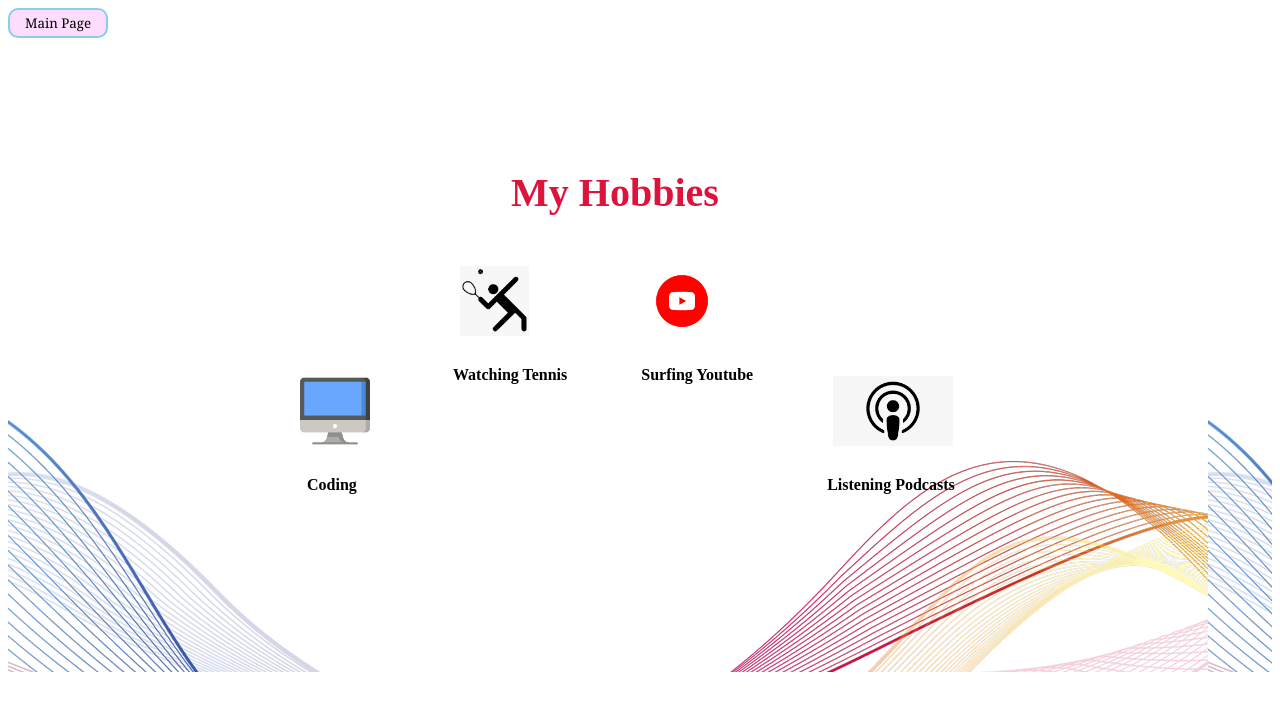
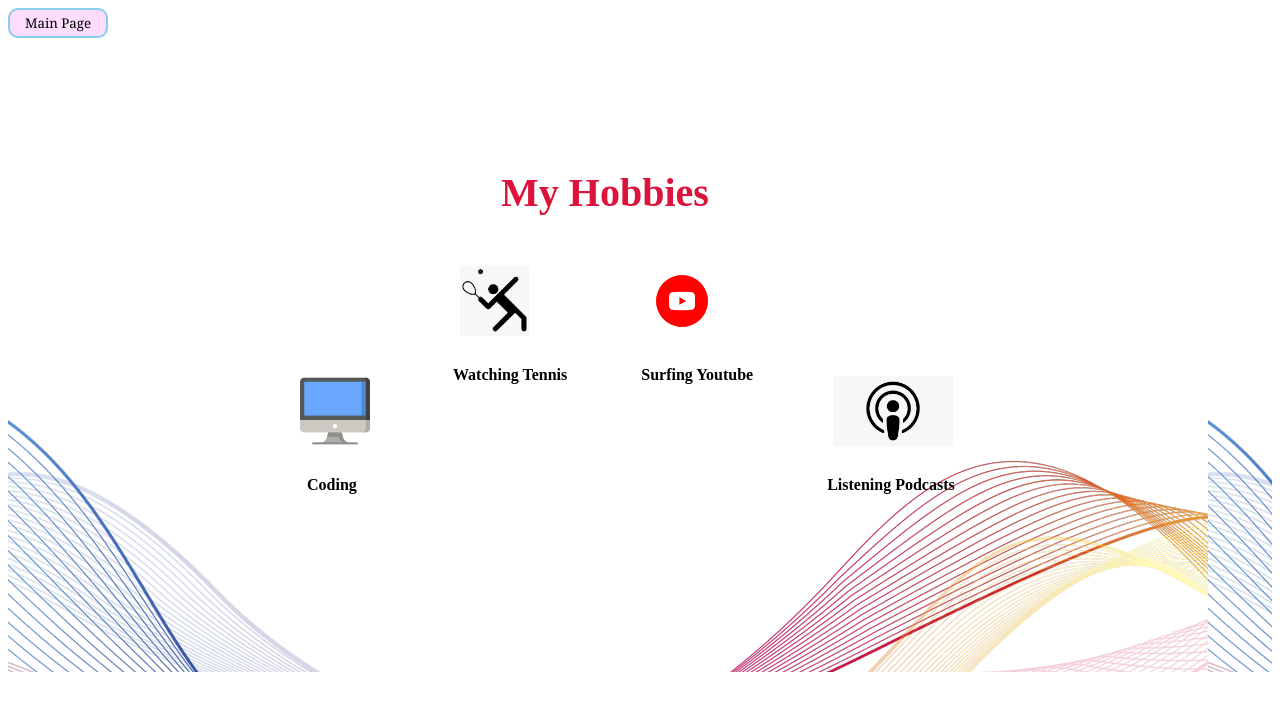
Before and after one commit to YatharthGambhir/yg0103.github.io, a plain HTML site: page T1.html in a window 1280 px wide. Drawn offline with Linux system fonts and the light colour scheme.

Commit message:
Update T1.html

```diff
--- a/T1.html
+++ b/T1.html
@@ -25,7 +25,7 @@ to{top:0px;opacity: 1;}}
 
 
   .z{height: 300px;;}
-  .pq{ text-align: center; font-size: 250%; font-weight: bold;color: #dc143c;margin-right:50px}
+  .pq{ text-align: center; font-size: 250%; font-weight: bold;color: #dc143c;margin-right:70px}
   .o{height:70px;margin-top: 50px;margin-bottom: 30px; margin-left: 10px ;}
 
     </style>
```
